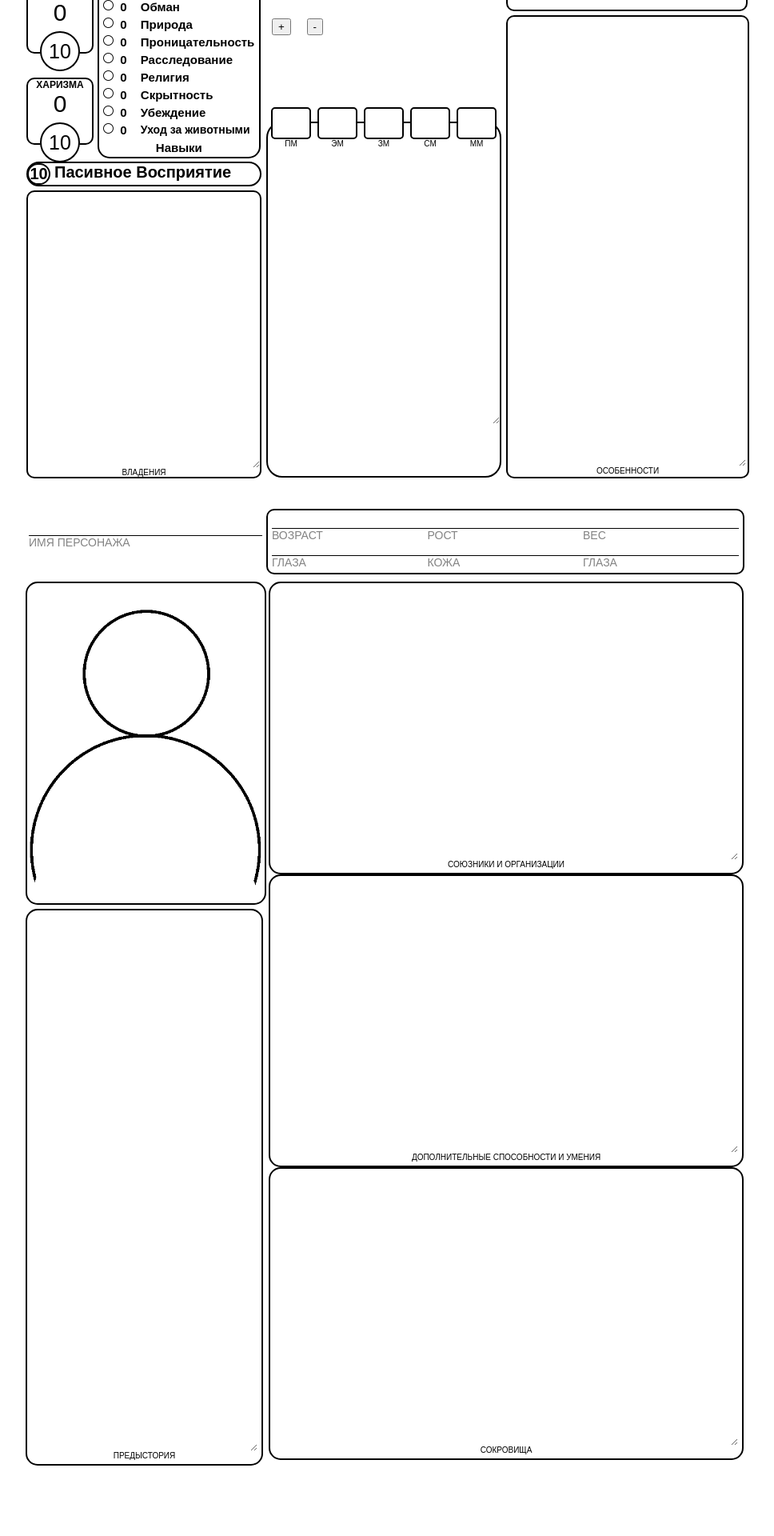
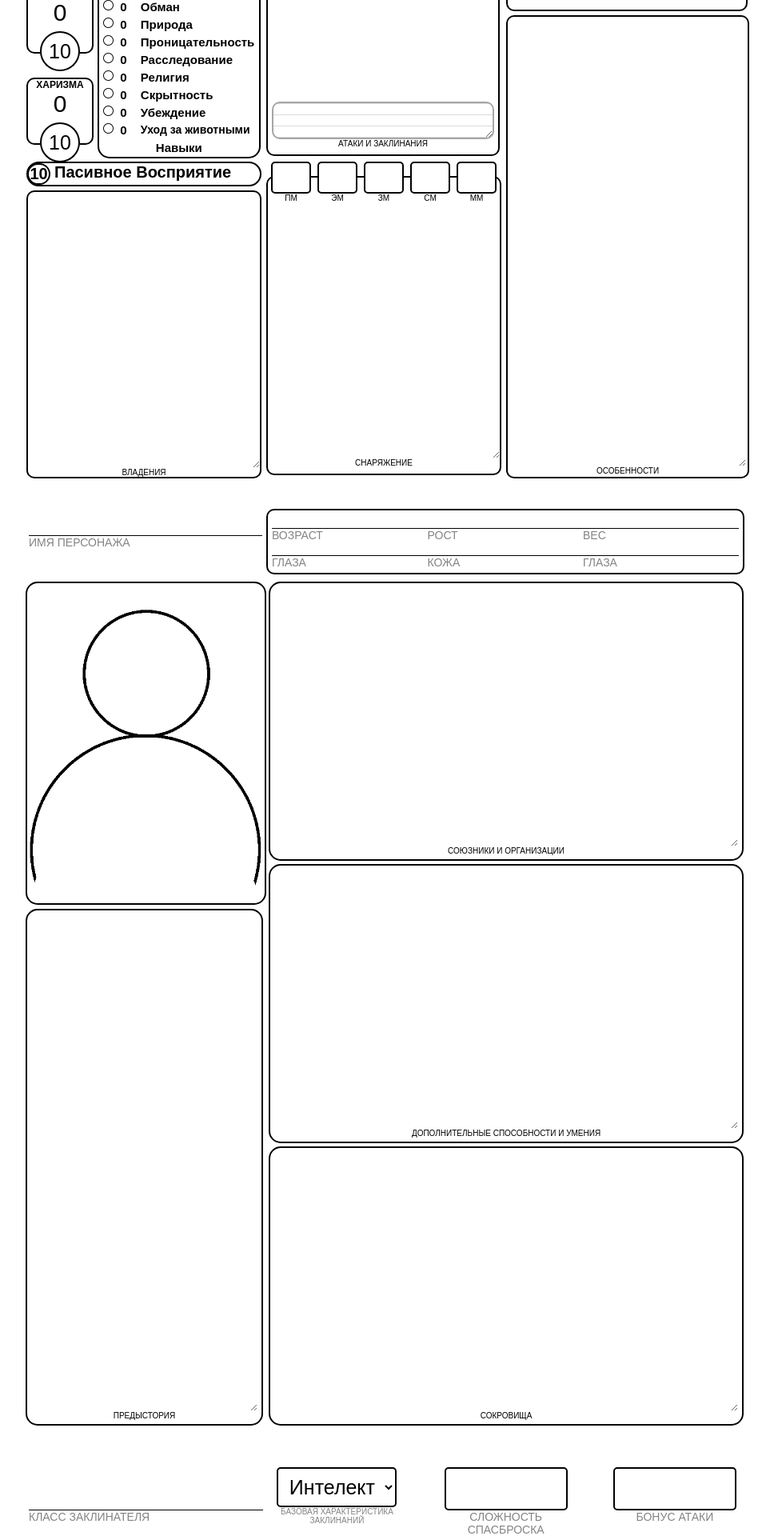
Before and after one commit to MaxZhylka/DnDMap, a Django app: page /registration/character in a window 1280 px wide. Shown: the part 680-2600 px from the top of the page at 80% size, without its empty margins (299-1267 px from the left). Before the commit the page ends 2512 px from the top, so only its background shows below. Run offline with Django 5.2, Linux system fonts and the light colour scheme.

Commit message:
03.03.2024 Сделал дизайн для Атак и Заклинаний Начал делать 3 страницу Добавил скрипт для шапки она полностью готова осталась нижняя часть

```diff
--- a/WebSite/registration/forms.py
+++ b/WebSite/registration/forms.py
@@ -4,7 +4,7 @@
 class CharacterForm(ModelForm):
     class Meta:
         model = Character
-        fields = ['name','characterClass','race','backstorys','сharacterPlayer','worldviews','experience','level','personalTraits','ideals','bonds','flaws','features','strength','dexterity','constitution','intelligence','wisdom','charisma','inspiration','strength_savingthrow','dexterity_savingthrow','constitution_savingthrow','intelligence_savingthrow','wisdom_savingthrow','charisma_savingthrow','acrobatic','athletics','perception','survival','performance','intimidation','history','sleightOfHand','arcane','medicine','deception','nature','insight','investigation','religion','stealth','persuasion','animalHandling','proficiencies','armourclass','speed','hitPoints','hitPointsMax','temporaryHitPoints','hitDice','equipment','platinum','electrum','golden','silver','copper','age','height','weight','eyeColor','skinColor','hairColor','appearance','backstory','allies','additionalfeatures','treasure']
+        fields = ['name','characterClass','race','backstorys','сharacterPlayer','worldviews','experience','level','personalTraits','ideals','bonds','flaws','features','strength','dexterity','constitution','intelligence','wisdom','charisma','inspiration','strength_savingthrow','dexterity_savingthrow','constitution_savingthrow','intelligence_savingthrow','wisdom_savingthrow','charisma_savingthrow','acrobatic','athletics','perception','survival','performance','intimidation','history','sleightOfHand','arcane','medicine','deception','nature','insight','investigation','religion','stealth','persuasion','animalHandling','proficiencies','armourclass','speed','hitPoints','hitPointsMax','temporaryHitPoints','hitDice','equipment','platinum','electrum','golden','silver','copper','age','height','weight','eyeColor','skinColor','hairColor','appearance','backstory','allies','additionalfeatures','treasure','attackundspells','spellcastingClass','spellcastingAbilityScore']
 
         dice_choices = (
             (0, ''),
@@ -219,11 +219,20 @@
                 'style': 'width: 286px;height: 86px;border: none;outline: none;text-align: center;font-size: 50px;background-color: transparent;'
             }),
             "hitDice":  forms.Select(attrs={'choices':'dice_choices','id': 'hitDice', 'style': 'width: 75px;height: 50px;border: none;outline: none;text-align: center;font-size: 20px;background-color: transparent;'}),
+            "attackundspells": Textarea(attrs={
+                'id': 'attackundspells',
+                'style': 'min-width: 278px; max-width: 278px;min-height: 47px; max-height: 47px;'
+                         'border: 2px solid #a6a6a6;border-radius: 10px; display: block;'
+                         'outline: none;'
+                         'background-image: repeating-linear-gradient(rgb(255, 255, 255) 1px, rgb(255, 255, 255) 14px, rgb(218, 218, 218) 1px, rgb(218, 218, 218) 15px);'
+                         'line-height: inherit;'
+            }),
             "equipment": Textarea(attrs={
                 'id': 'equipment',
-                'style': 'min-width: 290px; max-width: 290px;min-height: 345px; max-height: 345px;'
+                'style': 'min-width: 290px; max-width: 290px;min-height: 320px; max-height: 320px;'
                          'border: none; display: block;outline: none;background-color: transparent;'
             }),
+
             "platinum": NumberInput(attrs={
                 'id': 'platinum',
                 'class':"gold"
@@ -271,7 +280,7 @@
             "appearance":ClearableFileInput(),
             "backstory": Textarea(attrs={
                 'id': 'backstory',
-                'style': 'min-width: 100%; max-width: 100%;min-height: 671px; max-height: 671px;'
+                'style': 'min-width: 100%; max-width: 100%;min-height: 621px; max-height: 621px;'
                          'border: none; display: block;outline: none;background-color: transparent;'
             }),
             "allies": Textarea(attrs={
@@ -286,4 +295,10 @@
                 'id': 'treasure',
                 'class': "secondеTrip"
             }),
+            "spellcastingClass": TextInput(attrs={
+                'id': 'spellcastingClass',
+                'class': "nameText"
+            }),
+            "spellcastingAbilityScore": forms.Select(attrs={'choices': 'spellcastingAbility', 'id': 'spellcastingAbilityScore','style': 'width: 150px;height: 50px;border: black solid 2px; border-radius: 5px;outline: none;text-align: center;font-size: 25px;background-color: transparent;'}),
+
         };
--- a/WebSite/registration/models.py
+++ b/WebSite/registration/models.py
@@ -69,6 +69,7 @@
     flaws = models.TextField('Слабости',default='')
     features = models.TextField('Особенности',default='')
     proficiencies = models.TextField('Умения',default='')
+    attackundspells = models.TextField('Атаки и Заклинания', default='')
     equipment = models.TextField('Снарежение',default='')
     platinum = models.IntegerField('Платиновые Монеты',default='  ')
     electrum = models.IntegerField('Электровиумые Монеты',default='  ')
@@ -92,6 +93,7 @@
         (1, 'Мудрость'),
         (2, 'Харизма'),
     )
+    spellcastingAbilityScore = models.IntegerField('Базовые характеристики Заклинаний',choices=spellcastingAbility,default='0')
     spellSavingThrow = models.IntegerField('Сложность Спасброска',default='  ')
     spellAttackBonus = models.IntegerField('Бонус Атаки Залинанием',default='  ')
     levelOneTotal = models.IntegerField('Количество ячеек 1 уровня',default='  ')
--- a/WebSite/registration/static/registration/css/templates.css
+++ b/WebSite/registration/static/registration/css/templates.css
@@ -67,6 +67,15 @@
 }
 .secondеTrip
 {
-    min-width: 100%; max-width: 100%;min-height: 341px; max-height: 341px;
+    min-width: 100%; max-width: 100%;min-height: 324px; max-height: 324px;
     border: none; display: block;outline: none;background-color: transparent;
 }
+.spelltext
+{
+    font-size: 45px;
+    width: 150px;
+    height: 50px;
+    border: black solid 2px;
+    border-radius: 5px;
+    margin: auto;
+}
--- /dev/null
+++ b/WebSite/registration/static/registration/css/thirdSheet.css
@@ -0,0 +1,18 @@
+.threeRightHeadSheet
+{
+    width: 66%;
+    margin: auto;
+    display: flex;
+    flex-wrap: wrap;
+    padding: 5px;
+    justify-content: space-between;
+}
+.spell
+{
+    text-align: center;
+    width: 28%;
+}
+.labul
+{
+    font-size: 10px;
+}
--- a/WebSite/registration/static/registration/css/twoSecondSheet.css
+++ b/WebSite/registration/static/registration/css/twoSecondSheet.css
@@ -3,4 +3,5 @@
     border-radius: 15px;
     border: 2px solid black;
     padding: 5px;
+    margin-bottom: 4px;
 }
--- a/WebSite/registration/static/registration/css/twoSheet.css
+++ b/WebSite/registration/static/registration/css/twoSheet.css
@@ -29,6 +29,7 @@
 {
     display: flex;
     width: 273px;
+    font-size: 15px;
 }
 .initiative
 {
@@ -156,9 +157,43 @@
 }
 .equipment
 {
+    height: 370px;
     margin-top: 25px;
-    border-radius: 20px;
+    border-radius: 10px;
     border: 2px solid black;
+}
+#plus-button
+{
+    width:25px;
+    height: 25px;
+}
+#minus-button
+{
+    width:25px;
+    height: 25px;
+}
+.atackBox
+{
+    display: flex;
+    justify-content: space-between;
+}
+#attackContainer
+{
+    justify-content: center;
+    width: 278px;
+    height: 128px;
+    overflow-y:auto;
+}
+#attackContainer::-webkit-scrollbar
+{
+    display: none;
+}
+.atackText
+{
+    width: 200px;
+    display: flex;
+    justify-content: space-between;
+    margin-right: 18px;
 }
 .coins
 {
@@ -167,15 +202,22 @@
     justify-content: space-around;
     text-align: center;
 }
+.atack
+{
+    border-radius: 10px;
+    border: 2px solid black;
+    padding: 5px;
+}
 .atack-wrapper {
-    margin-left: -1px;
-    width: 40px;
-    height: 40px;
+    width: 25px;
+    height: 25px;
     position: relative;
     display: inline-block;
     box-sizing: border-box; /* новое */
+    align-content: center;
+    justify-content: center;
 }
 .InputFieldStyle
 {
-    width: 97px;
+    width: 92px;
 }
--- a/WebSite/registration/static/registration/css/window.css
+++ b/WebSite/registration/static/registration/css/window.css
@@ -27,6 +27,7 @@
 {
     width: 50%;
     height: 50%;
+    margin-left: 25%;
 }
 #profienc-modifire
 {
--- a/WebSite/registration/static/registration/js/event.js
+++ b/WebSite/registration/static/registration/js/event.js
@@ -68,6 +68,22 @@
             index = "" + index;
         }
         $('.' + indexClass).text(index);
+    }
+
+    function midIndex(modifierClass){
+        $('.savingthrowequil').text(8 + (parseInt($('.' + modifierClass).text())) + (parseInt($('.profiency').text())))
+            $('.atackbonustext').text('+' + ((parseInt($('.' + modifierClass).text())) + (parseInt($('.profiency').text()))))
+    }
+    function modifIndex() {
+        if($('#spellcastingAbilityScore').val() == "0") {
+            midIndex('intelligencemodifier');
+        }
+        if($('#spellcastingAbilityScore').val() == "1") {
+            midIndex('wisdommodifier');
+        }
+        if($('#spellcastingAbilityScore').val() == "2") {
+            midIndex('charismamodifier');
+        }
     }
     function passupdateIndex(imageId, indexClass,passIndexClass, modifierClass) {
         var $savingthrowImage = $('#' + imageId);
@@ -160,6 +176,9 @@
     function AhIndex() {
         updateIndex('animalHandling-image', 'animalHandlingIndex', 'wisdommodifier');
     }
+    function AtIndex(){
+        updateIndex()
+    }
     function all()
     {
        AthIndex();
@@ -181,6 +200,7 @@
        IntiIndex();
        DecIndex();
        PersIndex();
+       modifIndex()
     }
 
     function handleSavingThrowClick(attribute, imageId, savingThrowId, indexFunction) {
@@ -297,6 +317,7 @@
         ArcIndex();
         NatIndex();
         RelIndex();
+        modifIndex();
     });
     $('[name="wisdom"]').on('input', function() {
         var wisdomValue = parseInt($(this).val());
@@ -324,6 +345,7 @@
         InsIndex();
         AhIndex();
         PerIndex();
+        modifIndex();
     });
     $('[name="charisma"]').on('input', function() {
         var charismaValue = parseInt($(this).val());
@@ -349,7 +371,7 @@
         IntiIndex();
         DecIndex();
         PersIndex();
-
+        modifIndex();
     });
     $('#inspiration-button').click(function() {
         $('#toggle-image').attr('src', function(_, oldSrc) {
@@ -691,4 +713,7 @@
             $('.modifire').css('width', '30%');
         }
     });
+    $('#spellcastingAbilityScore').change(function (){
+        modifIndex();
+    })
 });
--- a/WebSite/registration/templates/registration/registerCharacter.html
+++ b/WebSite/registration/templates/registration/registerCharacter.html
@@ -15,6 +15,7 @@
     <link rel="stylesheet" href="{%static 'registration/css/oneSecondSheet.css'%}">
     <link rel="stylesheet" href="{%static 'registration/css/twoSecondSheet.css'%}">
     <link rel="stylesheet" href="{%static 'registration/css/background.css'%}">
+    <link rel="stylesheet" href="{%static 'registration/css/thirdSheet.css'%}">
     <link rel="stylesheet" href="{%static 'registration/css/window.css'%}">
     <script src="{%static 'registration/js/jquery-3.7.1.min.js'%}"></script>
     <script src="{%static 'registration/js/event.js'%}"></script>
@@ -479,12 +480,19 @@
                                 <div class="atack-wrapper plus-wrapper">
                                         <button type="button" id="plus-button">+</button>
                                 </div>
+                                <div class="atackText"><p>
+                                Название<p>
+                                Модификатор<p>
+                                Урон
+                                </div>
                                 <div class="atack-wrapper minus-wrapper">
                                         <button type="button" id="minus-button">-</button>
                                 </div>
-                                <div class="attackContainer" id="attackContainer">
-                                </div>
                             </div>
+                            <div class="attackContainer" id="attackContainer"></div>
+                            {{ form.attackundspells }}
+                            АТАКИ И ЗАКЛИНАНИЯ
+
                         </div>
                         <div class="equipment">
                             <div class="coins">
@@ -495,6 +503,7 @@
                                 <div class="coin copper">{{ form.copper }}<br>ММ</div>
                             </div>
                             <div class="table">{{ form.equipment }}</div>
+                            СНАРЯЖЕНИЕ
                         </div>
                     </div>
                     <div class="threemainSheet">
@@ -583,6 +592,25 @@
                             </div>
                         </div>
                     </div>
+                <div class="headSheet">
+                    <div class="leftHeadSheet">
+                        {{ form.spellcastingClass }}
+                        <label>КЛАСС ЗАКЛИНАТЕЛЯ</label></div>
+                    <div class="threeRightHeadSheet">
+                        <div class="spell spellcastingAbilityScore">
+                        {{ form.spellcastingAbilityScore }}<br>
+                        <label class="labul">БАЗОВАЯ ХАРАКТЕРИСТИКА ЗАКЛИНАНИЙ</label>
+                        </div>
+                        <div class="spell savingthrowpoint">
+                            <div class="spelltext savingthrowequil"></div>
+                            <label>СЛОЖНОСТЬ СПАСБРОСКА</label>
+                        </div>
+                        <div class="spell atackbonus">
+                            <div class="spelltext atackbonustext"></div>
+                            <label>БОНУС АТАКИ</label>
+                        </div>
+                    </div>
+                </div>
                 <div class="windows" id="window">
                     <div class="close-button">
                     <button type="button" id="close-button">x</button>
```
Also changed, not shown: WebSite/db.sqlite3.
